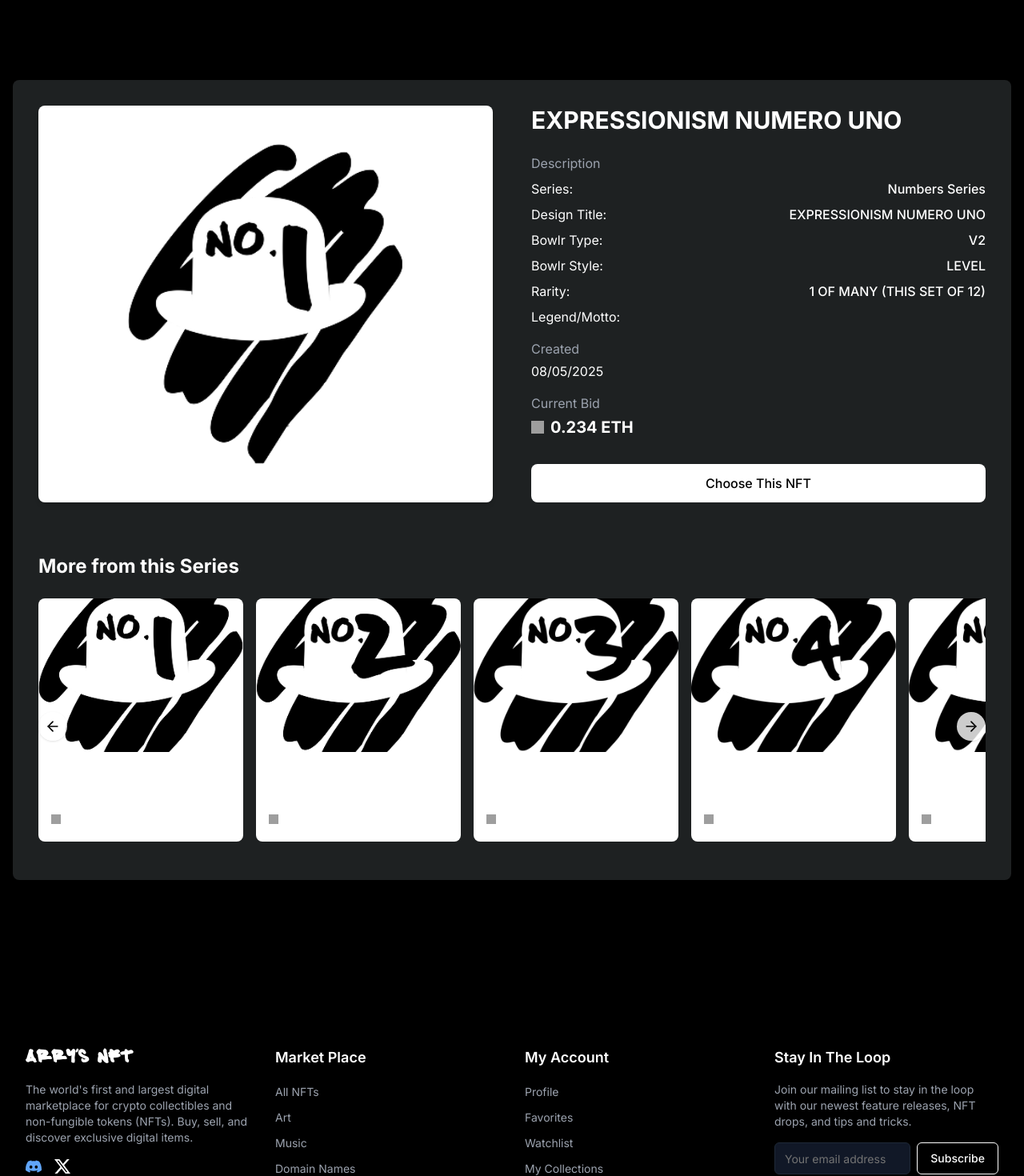
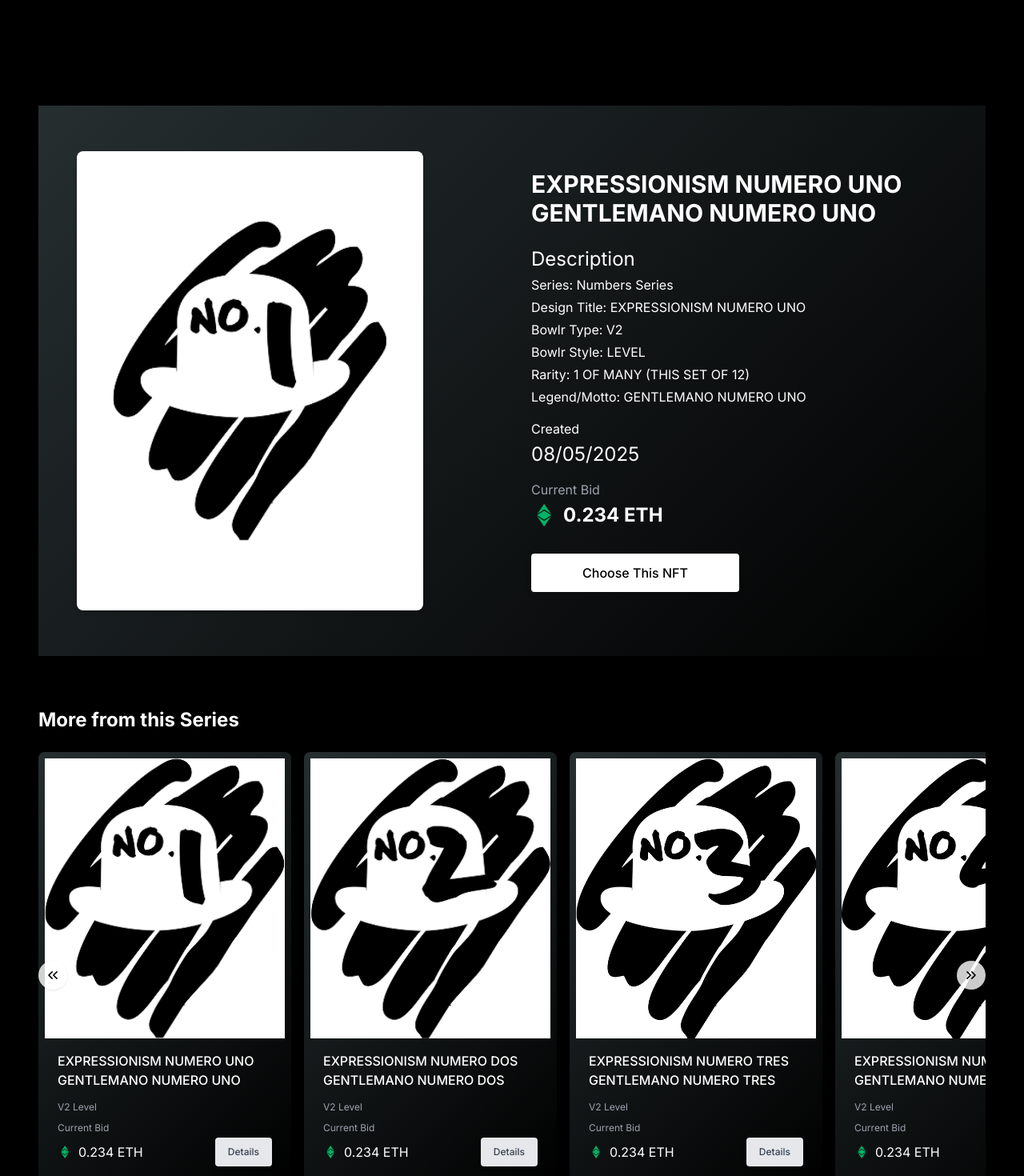
Before and after one commit to Favour-dgreat/Arry-s-NFT-FE, a Next.js app: page /NFTDetails/1 in a window 1280 px wide. Shown: the part 60-1530 px from the top of the page at 80% size. Built offline with nearby package versions, Linux system fonts and the light colour scheme; grey boxes are pictures that could not be loaded.

Commit message:
fix: NFT Detail page

```diff
--- a/components/FullSelectionInterface/Hero.tsx
+++ b/components/FullSelectionInterface/Hero.tsx
@@ -120,7 +120,7 @@ const HeroSection: React.FC = ({}) => {
       );
     }, 5000);
     return () => clearInterval(interval);
-  }, [featuredNFTs.length]);
+  }, []);
 
   return (
     <section className="py-8 md:py-20">
--- a/components/NFTDetailsClient.tsx
+++ b/components/NFTDetailsClient.tsx
@@ -1,17 +1,18 @@
 "use client";
 
-import React, { useState } from 'react';
-import { useRouter } from 'next/navigation';
-import Image from 'next/image';
-import { ArrowLeft, ArrowRight } from 'lucide-react';
-import NFTReservationModal from './NFTReservationModal';
-import Navbar from './Layout/Navbar';
+import React, { useState } from "react";
+import { useRouter } from "next/navigation";
+import Image from "next/image";
+import { ChevronsLeft, ChevronsRight } from "lucide-react";
+import NFTReservationModal from "./NFTReservationModal";
+import Navbar from "./Layout/Navbar";
+import { cn } from "@/lib/utils";
 
 interface NFT {
   id: string;
   image: string;
   title: string;
-  description: string;
+  subtitle: string;
   price: number;
 }
 
@@ -21,97 +22,110 @@ interface NFTDetailsClientProps {
   series: NFT[];
 }
 
-export default function NFTDetailsClient({ nft, collection, series }: NFTDetailsClientProps) {
+export default function NFTDetailsClient({
+  nft,
+  collection,
+  series,
+}: NFTDetailsClientProps) {
   const router = useRouter();
   const [isModalOpen, setIsModalOpen] = useState(false);
 
-  const scrollSeries = (direction: 'left' | 'right') => {
-    const container = document.querySelector('.overflow-x-auto');
+  const scrollSeries = (direction: "left" | "right") => {
+    const container = document.querySelector(".overflow-x-auto");
     if (container) {
-      container.scrollBy({ left: direction === 'left' ? -256 : 256, behavior: 'smooth' });
+      container.scrollBy({
+        left: direction === "left" ? -256 : 256,
+        behavior: "smooth",
+      });
     }
   };
 
   return (
     <>
-    <Navbar discordConnected={false} onOpenModal={function (): void {
-              throw new Error('Function not implemented.');
-          } } />
+      <Navbar
+        discordConnected={false}
+        onOpenModal={function (): void {
+          throw new Error("Function not implemented.");
+        }}
+      />
       <div className="max-w-7xl mx-auto px-4 py-40">
-
-      <div className="bg-[#1E2122] rounded-lg p-8">
-        <div className="grid md:grid-cols-2 gap-12">
+        <div className=" rounded-lg p-8">
+          <div
+            className="grid md:grid-cols-2 items-center gap-12 px-12"
+            style={{
+              background: "linear-gradient(135deg, #262E30, #060C0C00)",
+            }}
+          >
             {/* Left column - Image */}
-            <div className="flex items-center justify-center bg-white rounded-lg p-6 shadow-md">
+            <div className="flex items-center w-5/6 h-5/6  justify-center bg-white rounded-lg p-4 shadow-md">
               <Image
                 src={nft.image}
                 alt={nft.title}
                 className="w-full h-auto rounded-lg object-contain"
-                    width={500}
-                    height={500}
-                    style={{ maxHeight: 400, width: '100%', objectFit: 'contain' }}
+                width={400}
+                height={350}
+                style={{ maxHeight: 400, width: "100%", objectFit: "contain" }}
                 priority
               />
             </div>
 
             {/* Right column - Details */}
-          <div>
-            <h1 className="text-3xl font-bold mb-6">{nft.title}</h1>
+            <div className="py-20">
+              <h1 className="text-3xl font-bold ">{nft.title}</h1>
+              <h1 className="text-3xl font-bold mb-6">{nft.subtitle}</h1>
 
               <div className="space-y-4 mb-8">
                 <div>
-                <h2 className="text-gray-400">Description</h2>
-                <div className="mt-2 space-y-2">
+                  <h2 className="text-[#ffff] text-2xl">Description</h2>
+                  <div className="mt-1 space-y-1">
                     <div className="flex justify-between">
-                    <span>Series:</span>
-                    <span className="font-medium">{collection}</span>
+                      <span>Series: {collection}</span>
                     </div>
                     <div className="flex justify-between">
-                    <span>Design Title:</span>
-                    <span className="font-medium">{nft.title}</span>
+                      <span>Design Title: {nft.title}</span>
                     </div>
                     <div className="flex justify-between">
-                    <span>Bowlr Type:</span>
-                    <span className="font-medium">V2</span>
+                      <span>Bowlr Type: V2</span>
                     </div>
                     <div className="flex justify-between">
-                    <span>Bowlr Style:</span>
-                    <span className="font-medium">LEVEL</span>
+                      <span>Bowlr Style: LEVEL</span>
                     </div>
                     <div className="flex justify-between">
-                    <span>Rarity:</span>
-                    <span className="font-medium">1 OF MANY (THIS SET OF 12)</span>
+                      <span>Rarity: 1 OF MANY (THIS SET OF 12)</span>
                     </div>
                     <div className="flex justify-between">
-                    <span>Legend/Motto:</span>
-                    <span className="font-medium">{nft.description}</span>
+                      <span>Legend/Motto: {nft.subtitle}</span>
                     </div>
                   </div>
                 </div>
 
                 <div>
-                <h2 className="text-gray-400">Created</h2>
-                <p className="mt-1">08/05/2025</p>
+                  <h2 className="text-[#fff] ">Created</h2>
+                  <p className="mt-1 text-2xl">08/05/2025</p>
                 </div>
 
                 <div>
                   <h2 className="text-gray-400">Current Bid</h2>
                   <div className="flex items-center mt-1">
                     <Image
-                    src="./images/eth-icon.png"
+                      src="../../images/ethicon.png"
                       alt="ETH"
-                    className="w-4 h-4 mr-2"
+                      className="w-8 h-8 mr-2"
                       width={16}
                       height={16}
                     />
-                  <span className="text-xl font-bold">{nft.price} ETH</span>
+                    <span className="text-2xl font-bold">{nft.price} ETH</span>
                   </div>
                 </div>
               </div>
 
               <button
-              className="w-full bg-white text-black py-3 rounded-lg font-medium hover:bg-gray-200 transition-colors"
+                className="w-3/6 bg-white text-black py-3  font-medium hover:bg-gray-200 transition-colors"
                 onClick={() => setIsModalOpen(true)}
+                style={{
+                  borderRadius: "4px",
+                  boxShadow: "0 4px 6px rgba(0, 0, 0, 0.1)",
+                }}
               >
                 Choose This NFT
               </button>
@@ -126,28 +140,66 @@ export default function NFTDetailsClient({ nft, collection, series }: NFTDetails
                 {series.map((item) => (
                   <div
                     key={item.id}
-                  className="flex-shrink-0 w-64 bg-[#ffff] rounded-lg overflow-hidden cursor-pointer hover:border hover:border-gray-600 transition-all"
+                    className="flex-shrink-0 h-150 rounded-lg overflow-hidden cursor-pointer hover:border hover:border-gray-600 transition-all p-2"
                     onClick={() => router.push(`/nft/${item.id}`)}
+                    style={{
+                      background: "linear-gradient(135deg, #262E30, #060C0C00)",
+                    }}
+                  >
+                    <div
+                      className="flex-shrink-0 bg-[#ffff] overflow-hidden cursor-pointer hover:border hover:border-gray-600 transition-all flex items-center justify-center"
+                      style={{
+                        width: 300,
+                        height: 350,
+                        minWidth: 200,
+                        minHeight: 200,
+                        position: "relative",
+                      }}
                     >
                       <Image
                         src={item.image}
                         alt={item.title}
-                    className="w-full h-48 object-cover"
-                    width={256}
-                    height={192}
+                        fill
+                        style={{ objectFit: "contain" }}
+                        className="rounded-lg"
+                        sizes="300px"
+                        priority={false}
                       />
+                    </div>
                     <div className="p-4">
-                    <h3 className="font-medium mb-2">{item.title}</h3>
-                    <div className="flex items-center">
+                      <h3 className="font-medium mb-">{item.title}</h3>
+                      <h3 className="font-medium mb-2">{item.subtitle}</h3>
+
+                      <div className="block justify-between">
+                        <span className="text-gray-400 text-xs">V2 Level</span>
+                      </div>
+                      <div>
+                        <h2 className="text-gray-400 text-xs mt-2">
+                          Current Bid
+                        </h2>
+
+                        <div className="flex items-center mt-1">
                           <Image
-                        src="./images/eth-icon.png"
+                            src="../images/ethicon.png"
                             alt="ETH"
-                        className="w-3 h-3 mr-1"
-                        width={12}
-                        height={12}
+                            className="mr-2"
+                            width={18}
+                            height={18}
                           />
-                      <span>{item.price} ETH</span>
+                          <span className="text-1xl flex-1">{item.price} ETH</span>
+                          <button
+                            className={cn(
+                              "px-4 py-2.5 text-xs font-medium transition-colors duration-200",
+                              "bg-gray-200 text-gray-700 hover:bg-gray-300",
+                              "ml-auto ",
+                            )}
+                            style={{borderRadius: "4px", boxShadow: "0 2px 4px rgba(0, 0, 0, 0.1)"}}
+                          >
+                            Details
+                          </button>
                         </div>
+                      </div>
+
                     </div>
                   </div>
                 ))}
@@ -155,16 +207,16 @@ export default function NFTDetailsClient({ nft, collection, series }: NFTDetails
 
               <button
                 className="absolute left-0 top-1/2 -translate-y-1/2 bg-white/80 hover:bg-white rounded-full p-2 shadow transition"
-              onClick={() => scrollSeries('left')}
+                onClick={() => scrollSeries("left")}
               >
-              <ArrowLeft className="text-black" size={20} />
+                <ChevronsLeft className="text-black" size={20} />
               </button>
 
               <button
                 className="absolute right-0 top-1/2 -translate-y-1/2 bg-white/80 hover:bg-white rounded-full p-2 shadow transition"
-              onClick={() => scrollSeries('right')}
+                onClick={() => scrollSeries("right")}
               >
-              <ArrowRight className="text-black" size={20} />
+                <ChevronsRight className="text-black" size={20} />
               </button>
             </div>
           </div>
@@ -176,7 +228,6 @@ export default function NFTDetailsClient({ nft, collection, series }: NFTDetails
           nft={nft}
         />
       </div>
-
     </>
   );
 }
```
Lines whose indentation alone changed are shown as unchanged.
